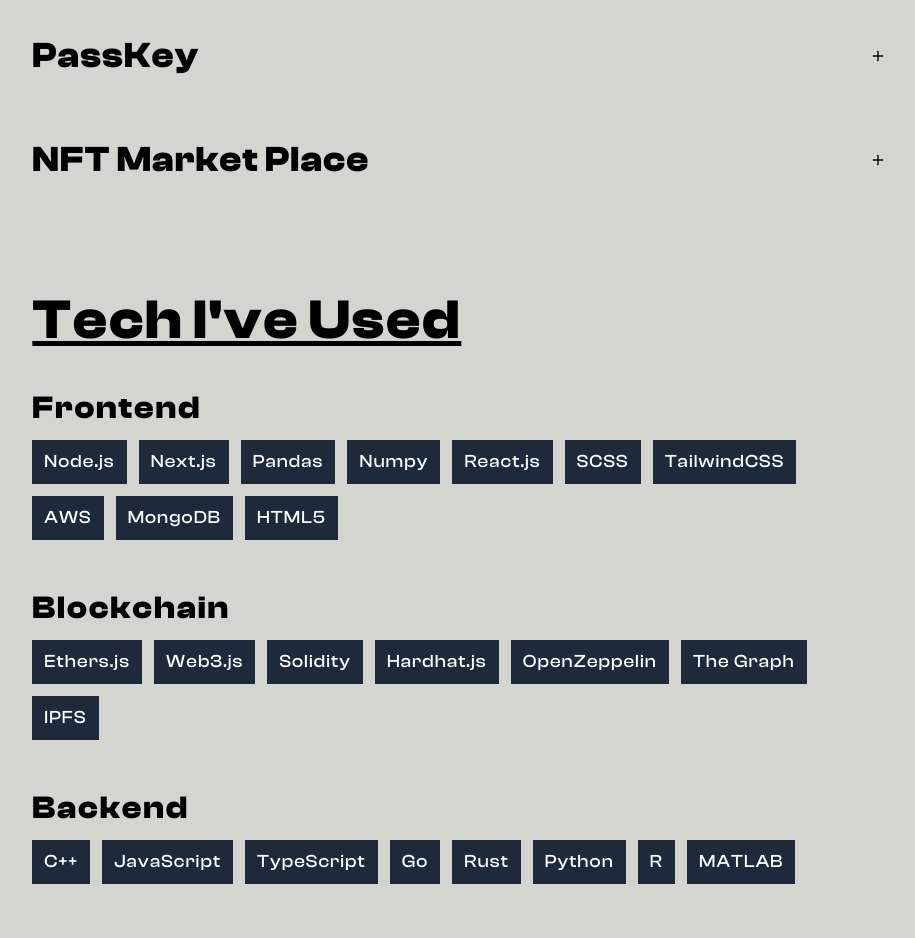
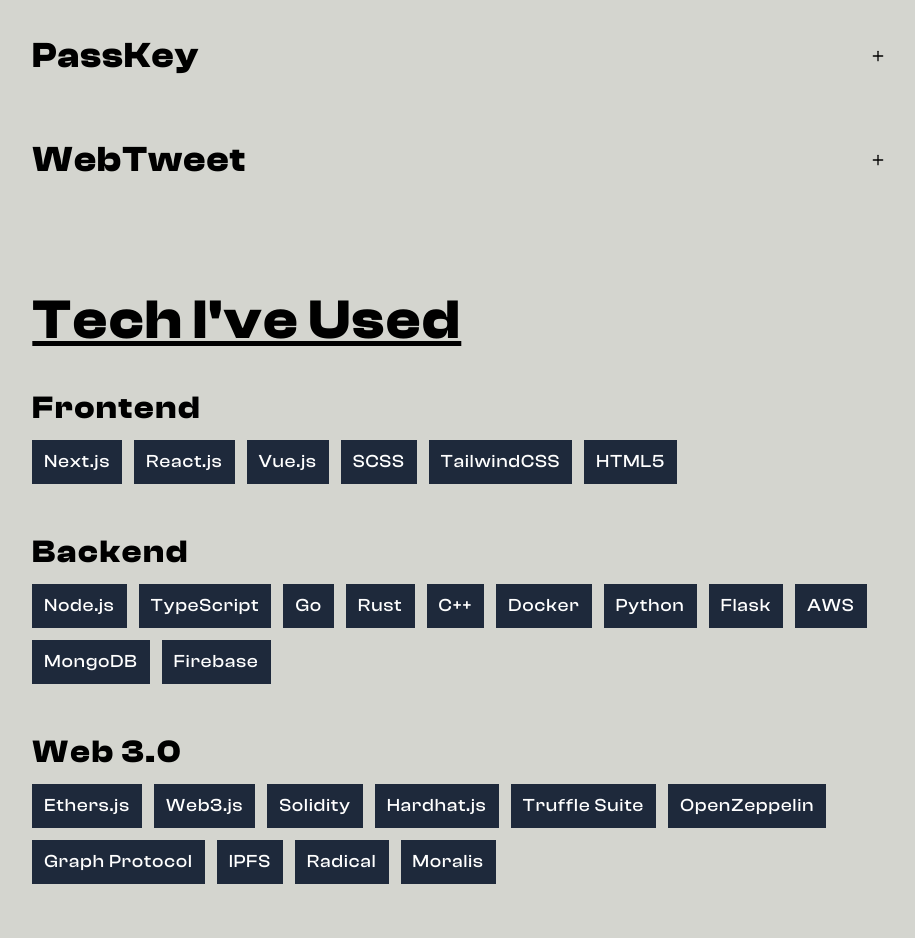
Before and after one commit to kaustav927/Portfolio2.0, a Next.js app in the folder portfolio2.0/: page / in a window 1280 px wide. Shown: the part 1220-2158 px from the top of the page, without its empty margins (181-1096 px from the left). Built offline with nearby package versions, Linux system fonts and the light colour scheme.

Commit message:
projects & skillz

```diff
--- a/portfolio2.0/components/Navbar.tsx
+++ b/portfolio2.0/components/Navbar.tsx
@@ -41,7 +41,7 @@
         </h1>
       </div>
 
-      <div className="flex flex-col ml-0 w-10/12">
+      <div className="flex flex-col ml-8 w-10/12">
         <Link href="/about" passHref>
           <h1
             className="text-md font-cd-medium dark:text-white py-4"
@@ -54,7 +54,7 @@
             About
           </h1>
         </Link>
-        <Link href="/Projects" passHref>
+        <Link href="/projects" passHref>
           <h1
             className="text-md font-cd-medium dark:text-white py-4"
             onClick={() =>
@@ -125,13 +125,13 @@
       ) : null}
 
       <div className="z-50 sticky top-0 w-screen overflow-x-none flex flex-col h-20 items-center filter bg-cool-white/70 dark:bg-slate-800/70 backdrop-blur-md ">
-        <nav className="flex items-center  py-4 container w-10/12 md:w-10/12 lg:w-8/12 lg:max-w-screen-lg overflow-hidden">
+        <nav className="flex items-center mt-1 py-4 container w-10/12 md:w-10/12 lg:w-8/12 lg:max-w-screen-lg overflow-hidden">
           <div className="w-3/12 flex items-left">
             <Link href="/" passHref>
                 <h1 className="cursor-default text-sm text-left font-cd-medium md:text-2xl md:font-cd-regular lg:text-2xl lg:font-cd-regular dark:text-white">@kaust_av</h1>
             </Link>
           </div>
-          <div className="w-9/12 flex justify-end  items-center font-cd-regular ">
+          <div className="w-9/12 flex justify-end items-center font-cd-regular ">
             <div
               className="z-50 flex relative w-8 h-8 flex-col justify-between items-center md:hidden"
               onClick={() => {
@@ -186,10 +186,10 @@
                   About
                 </h1>
               </Link>
-              <Link href="/Projects" passHref>
-                <a className="text-sm font-regular mx-2 dark:text-white">
+              <Link href="/projects" passHref>
+                <h1 className="text-sm font-regular mx-2 dark:text-white">
                   Projects
-                </a>
+                </h1>
               </Link>
               <Link href="/contact" passHref>
                 <h1 className="text-sm font-regular mx-2 dark:text-white">
--- a/portfolio2.0/components/Skills.tsx
+++ b/portfolio2.0/components/Skills.tsx
@@ -1,9 +1,10 @@
 import React from 'react'
 
 const Skills = () => {
-  const frontend = ["Node.js", "Next.js", "Pandas", "Numpy", "React.js", "SCSS", "TailwindCSS", "AWS", "MongoDB", "HTML5"]
-  const blockchain = ["Ethers.js", "Web3.js", "Solidity", "Hardhat.js", "OpenZeppelin", "The Graph", "IPFS"]
-  const backend = ["C++", "JavaScript", "TypeScript", "Go", "Rust", "Python", "R", "MATLAB"]
+  const frontend = [ "Next.js", "React.js", "Vue.js", "SCSS", "TailwindCSS", "HTML5"]
+  const blockchain = ["Ethers.js", "Web3.js", "Solidity", "Hardhat.js", "Truffle Suite", "OpenZeppelin", "Graph Protocol", "IPFS", "Radical", "Moralis"]
+  const backend = [ "Node.js", "TypeScript",  "Go", "Rust", "C++", "Docker", "Python", "Flask", "AWS", "MongoDB", "Firebase"]
+  const design = ["Photoshop", "Webflow", "Figma", "Canva", "Sketch", "Fusion360"]
   const title = "Tech I've Used"
   return (
 
@@ -19,19 +20,30 @@
             ))}
           </div>
 
-        <h1 className="text-xl font-cd-bold mt-8 dark:text-white">Blockchain</h1>
+        <h1 className="text-xl font-cd-bold mt-8 dark:text-white">Backend</h1>
+        <div className="flex-wrap flex mt-2">
+            {backend.map((item, index) => (
+              <span key={index} className="font-cd-medium mb-3 text-white bg-slate-800 dark:text-black dark:bg-cool-white text-sm mr-3 px-3 py-2">{item}</span>
+            ))}
+        </div>
+
+        <h1 className="text-xl font-cd-bold mt-8 dark:text-white">Web 3.0</h1>
         <div className="flex-wrap flex mt-2">
             {blockchain.map((item, index) => (
               <span key={index} className="font-cd-medium mb-3 text-white bg-slate-800 dark:text-black dark:bg-cool-white text-sm mr-3 px-3 py-2">{item}</span>
             ))}
           </div>
 
-        <h1 className="text-xl font-cd-bold mt-8 dark:text-white">Backend</h1>
+
+
+
+        <h1 className="text-xl font-cd-bold mt-8 dark:text-white">Design</h1>
         <div className="flex-wrap flex mt-2">
-            {backend.map((item, index) => (
+            {design.map((item, index) => (
               <span key={index} className="font-cd-medium mb-3 text-white bg-slate-800 dark:text-black dark:bg-cool-white text-sm mr-3 px-3 py-2">{item}</span>
             ))}
         </div>
+
 
       </div>
     </div>
--- a/portfolio2.0/projectData.json
+++ b/portfolio2.0/projectData.json
@@ -5,112 +5,111 @@
         "name": "Auto Apply",
         "id": "1",
         "timeLine": "August 2020",
-        "description": "Lorem ipsum dolor sit amet, consectetur adipiscing elit, sed do eiusmod tempor incididunt ut labore et dolore magna aliqua. Ut enim ad minim veniam, quis nostrud exercitation ullamco laboris nisi ut aliquip ex ea commodo consequat. Duis aute irure dolor in reprehenderit in voluptate velit esse cillum dolore eu fugiat nulla pariatur. ",
+        "description": "Description: Created a Python script allowing me to sign in to Linkedin and apply to software engineer internships automatically using the Selenium web automation library.",
         "githubLink": "https://github.com/kaustav927/AutoApply",
         "devpostLink": "",
         "websiteLink": "",
-        "Tools": ["React.js", "Vue.js", "Vercel", "Flask"]
+        "Tools": ["Python", "Selenium"]
     },
     {
         "name": "Portfolio 1.0",
         "id": "2",
         "timeLine": "June 2020",
-        "description": "Lorem ipsum dolor sit amet, consectetur adipiscing elit, sed do eiusmod tempor incididunt ut labore et dolore magna aliqua. Ut enim ad minim veniam, quis nostrud exercitation ullamco laboris nisi ut aliquip ex ea commodo consequat. Duis aute irure dolor in reprehenderit in voluptate velit esse cillum dolore eu fugiat nulla pariatur. ",
+        "description": "My first React project after learning about CSS, HTML and Javascript. Styled using bootstrap components and my own custom CSS, this website helped me land my first internship in tech. It has since been replaced with this current site after 2 years of use.",
         "githubLink": "https://github.com/kaustav927/Portfolio",
         "devpostLink": "",
-        "websiteLink": "",
-        "Tools": ["React.js", "Vue.js", "Vercel", "Flask"]
+        "websiteLink": "https://master.d1i5exj5s2yp69.amplifyapp.com/",
+        "Tools": ["React.js", "HTML", "CSS", "Bootstrap"]
     }
 ],
 "PD21" : [
     {
-        "name": "LPM",
+        "name": "Loan Prediction Model",
         "id": "1",
         "timeLine": "January 2021",
-        "description": "Lorem ipsum dolor sit amet, consectetur adipiscing elit, sed do eiusmod tempor incididunt ut labore et dolore magna aliqua. Ut enim ad minim veniam, quis nostrud exercitation ullamco laboris nisi ut aliquip ex ea commodo consequat. Duis aute irure dolor in reprehenderit in voluptate velit esse cillum dolore eu fugiat nulla pariatur. ",
+        "description": "Worked with co-workers at my previous company Finastra for the annual company-wide hackathon. LPM couples a multivariate deep-learning model API with a cross-platform frontend, enabling brokers to predict their applicant’s mortgage loan approval with 91%+ accuracy. Represented my team to a panel of international judges and ended up winning first place at Hack to The Future 2020.",
         "githubLink": "https://github.com/kaustav927/LoanPredictionModel",
         "devpostLink": "https://devpost.com/software/ml-in-ml",
         "websiteLink": "https://loan-prediction-model-kaustav927.vercel.app/",
-        "Tools": ["React.js", "Vue.js", "Vercel", "Flask"]
+        "Tools": ["Python", "Pandas", "Keras", "Scikit-learn", "Flask", "Vue.js"]
     },
 
     {
         "name": "QnA Space",
         "id": "2",
         "timeLine": "March 2021",
-        "description": "Lorem ipsum dolor sit amet, consectetur adipiscing elit, sed do eiusmod tempor incididunt ut labore et dolore magna aliqua. Ut enim ad minim veniam, quis nostrud exercitation ullamco laboris nisi ut aliquip ex ea commodo consequat. Duis aute irure dolor in reprehenderit in voluptate velit esse cillum dolore eu fugiat nulla pariatur. ",
+        "description": "Participated came second place in SF Hacks 2021 with my classmates from Western University to create an ed-tech concept for courses to facilitate remote learning. QnA Space provides course administrators with a dashboard to help them analyze and bridge the gap between course content being taught, and their student’s understanding of the material, in an online setting.",
         "githubLink": "https://github.com/prabh124/qna-space",
         "devpostLink": "https://devpost.com/software/qna-space",
         "websiteLink": "",
-        "Tools": ["React.js", "Vue.js", "Vercel", "Flask","React.js", "Vue.js", "Vercel", "Flask"]
+        "Tools": ["Python", "Pandas", "GCP", "AutoML","Cloud Natural Language", "Figma"]
     },
 
     {
         "name": "DeComm",
         "id": "3",
         "timeLine": "June 2021",
-        "description": "Lorem ipsum dolor sit amet, consectetur adipiscing elit, sed do eiusmod tempor incididunt ut labore et dolore magna aliqua. Ut enim ad minim veniam, quis nostrud exercitation ullamco laboris nisi ut aliquip ex ea commodo consequat. Duis aute irure dolor in reprehenderit in voluptate velit esse cillum dolore eu fugiat nulla pariatur. ",
+        "description": "A Full-stack local-classified e-commerce application for the DeFi space. Enables users to buy and sell local goods and services using a Web 3.0 crypto wallet like Metamask, supporting transactions with ERC-20 standard DAI and USDT stable coins. ",
         "githubLink": "https://github.com/kaustav927/DeComm",
         "devpostLink": "",
         "websiteLink": "",
-        "Tools": ["React.js", "Vue.js", "Vercel", "Flask","React.js", "Vue.js", "Vercel", "Flask"]
+        "Tools": ["Solidity", "Truffle Suite", "Ethers.js", "Node.js","MongoDB", "React.js"]
     },
 
     {
         "name": "BSC Token Sniper Bot",
         "id": "4",
         "timeLine": "May 2021",
-        "description": "Lorem ipsum dolor sit amet, consectetur adipiscing elit, sed do eiusmod tempor incididunt ut labore et dolore magna aliqua. Ut enim ad minim veniam, quis nostrud exercitation ullamco laboris nisi ut aliquip ex ea commodo consequat. Duis aute irure dolor in reprehenderit in voluptate velit esse cillum dolore eu fugiat nulla pariatur. ",
+        "description": "Created a bot allowing users to purchase a BSC token as soon as liquidity is added to the token’s contract address. Users need to set up their own node with Moralis for the Binance Smart Chain Web Socket endpoint which is to be configured in app. Users can purchase a pre-determined token amount as soon as liquidity is added at launch. ",
         "githubLink": "https://github.com/kaustav927/CryptoSniperBotBSC",
         "devpostLink": "",
         "websiteLink": "",
-        "Tools": ["React.js", "Vue.js", "Vercel", "Flask","React.js", "Vue.js", "Vercel", "Flask"]
+        "Tools": ["Node.js", "Ethers.js", "Moralis"]
     }
 ],
 
 "PD22" : [
     {
-        "name": "LPM",
+        "name": "Chat Dapp",
         "id": "1",
-        "timeLine": "January 2021",
-        "description": "Lorem ipsum dolor sit amet, consectetur adipiscing elit, sed do eiusmod tempor incididunt ut labore et dolore magna aliqua. Ut enim ad minim veniam, quis nostrud exercitation ullamco laboris nisi ut aliquip ex ea commodo consequat. Duis aute irure dolor in reprehenderit in voluptate velit esse cillum dolore eu fugiat nulla pariatur. ",
-        "githubLink": "https://github.com/kaustav927/LoanPredictionModel",
-        "devpostLink": "https://devpost.com/software/ml-in-ml",
-        "websiteLink": "https://loan-prediction-model-kaustav927.vercel.app/",
-        "Tools": ["React.js", "Vue.js", "Vercel", "Flask"]
+        "timeLine": "January 2022",
+        "description": "A Web3.0 messaging app which allows users to sign in with their wallet and send and receive messages to and from other users signed in to the app. Currently only works for 1 instance (2 users). The site may be down since I use Moralis’s free tire.",
+        "githubLink": "https://github.com/kaustav927/messenger",
+        "devpostLink": "",
+        "websiteLink": "",
+        "Tools": ["Next.js", "TailwindCSS", "React.js", "Moralis", "Polygon"]
     },
 
     {
-        "name": "QnA Space",
+        "name": "PassKey",
         "id": "2",
-        "timeLine": "March 2021",
-        "description": "Lorem ipsum dolor sit amet, consectetur adipiscing elit, sed do eiusmod tempor incididunt ut labore et dolore magna aliqua. Ut enim ad minim veniam, quis nostrud exercitation ullamco laboris nisi ut aliquip ex ea commodo consequat. Duis aute irure dolor in reprehenderit in voluptate velit esse cillum dolore eu fugiat nulla pariatur. ",
-        "githubLink": "https://github.com/prabh124/qna-space",
-        "devpostLink": "https://devpost.com/software/qna-space",
+        "timeLine": "March 2022",
+        "description": "Created this as part of my fourth year Human Computer Interaction course at Western University with a group of 6 CS classmates. Chose to re design a password manager (KeyPass) and make it available as a webapp.",
+        "githubLink": "https://github.com/kaustav927/PassKey",
+        "devpostLink": "",
+        "websiteLink": "https://pass-q7s3urrfx-kaustav927.vercel.app/",
+        "Tools": ["Next.js", "TailwindCSS", "React.js", "Vercel","Firebase", "Figma"]
+    },
+    {
+        "name": "This Website",
+        "id": "3",
+        "timeLine": "February 2022",
+        "description": "Made this portfolio website as an upgrade to my previous portfolio website from 2020. Added a dark mode, moved from single-page to multi-page, and architected it so it is easy to update static data such as projects and skills. ",
+        "githubLink": "https://github.com/kaustav927/Portfolio2.0",
+        "devpostLink": "",
         "websiteLink": "",
-        "Tools": ["React.js", "Vue.js", "Vercel", "Flask","React.js", "Vue.js", "Vercel", "Flask"]
+        "Tools": ["Next.js", "TailwindCSS", "React.js", "TypeScript", "Vercel" ]
     },
 
     {
-        "name": "DeComm",
-        "id": "3",
-        "timeLine": "June 2021",
-        "description": "Lorem ipsum dolor sit amet, consectetur adipiscing elit, sed do eiusmod tempor incididunt ut labore et dolore magna aliqua. Ut enim ad minim veniam, quis nostrud exercitation ullamco laboris nisi ut aliquip ex ea commodo consequat. Duis aute irure dolor in reprehenderit in voluptate velit esse cillum dolore eu fugiat nulla pariatur. ",
-        "githubLink": "https://github.com/kaustav927/DeComm",
-        "devpostLink": "",
-        "websiteLink": "",
-        "Tools": ["React.js", "Vue.js", "Vercel", "Flask","React.js", "Vue.js", "Vercel", "Flask"]
-    },
-
-    {
-        "name": "BSC Token Sniper Bot",
+        "name": "WebTweet",
         "id": "4",
         "timeLine": "May 2021",
-        "description": "Lorem ipsum dolor sit amet, consectetur adipiscing elit, sed do eiusmod tempor incididunt ut labore et dolore magna aliqua. Ut enim ad minim veniam, quis nostrud exercitation ullamco laboris nisi ut aliquip ex ea commodo consequat. Duis aute irure dolor in reprehenderit in voluptate velit esse cillum dolore eu fugiat nulla pariatur. ",
-        "githubLink": "https://github.com/kaustav927/CryptoSniperBotBSC",
+        "description": "Developed a fully decentralized personal twitter page which stores tweet information using IPFS, queries Polygon chain data with Graph protocol and the frontend is hosted using Radical. ",
+        "githubLink": "https://github.com/kaustav927/web-tweet",
         "devpostLink": "",
-        "websiteLink": "",
-        "Tools": ["React.js", "Vue.js", "Vercel", "Flask","React.js", "Vue.js", "Vercel", "Flask"]
+        "websiteLink": "https://web-tweet.vercel.app/",
+        "Tools": ["Solidity", "Hardhat.js", "Ethers.js", "Next.js", "React.js", "TailwindCSS", "Graph Protocol", "Radical", "IPFS", "Polygon"]
     }
 
 ],
@@ -118,46 +117,46 @@
 "BestProjectData" : [
 
     {
-        "name": "LPM",
+        "name": "Loan Prediction Model",
         "id": "1",
         "timeLine": "January 2021",
-        "description": "Lorem ipsum dolor sit amet, consectetur adipiscing elit, sed do eiusmod tempor incididunt ut labore et dolore magna aliqua. Ut enim ad minim veniam, quis nostrud exercitation ullamco laboris nisi ut aliquip ex ea commodo consequat. Duis aute irure dolor in reprehenderit in voluptate velit esse cillum dolore eu fugiat nulla pariatur. ",
+        "description": "Worked with co-workers at my previous company Finastra for the annual company-wide hackathon. LPM couples a multivariate deep-learning model API with a cross-platform frontend, enabling brokers to predict their applicant’s mortgage loan approval with 91%+ accuracy. Represented my team to a panel of international judges and ended up winning first place at Hack to The Future 2020.",
         "githubLink": "https://github.com/kaustav927/LoanPredictionModel",
         "devpostLink": "https://devpost.com/software/ml-in-ml",
         "websiteLink": "https://loan-prediction-model-kaustav927.vercel.app/",
-        "Tools": ["React.js", "Vue.js", "Vercel", "Flask"]
+        "Tools": ["Python", "Pandas", "Keras", "Scikit-learn", "Flask", "Vue.js"]
     },
 
     {
         "name": "QnA Space",
         "id": "2",
         "timeLine": "March 2021",
-        "description": "Lorem ipsum dolor sit amet, consectetur adipiscing elit, sed do eiusmod tempor incididunt ut labore et dolore magna aliqua. Ut enim ad minim veniam, quis nostrud exercitation ullamco laboris nisi ut aliquip ex ea commodo consequat. Duis aute irure dolor in reprehenderit in voluptate velit esse cillum dolore eu fugiat nulla pariatur. ",
+        "description": "Participated came second place in SF Hacks 2021 with my classmates from Western University to create an ed-tech concept for courses to facilitate remote learning. QnA Space provides course administrators with a dashboard to help them analyze and bridge the gap between course content being taught, and their student’s understanding of the material, in an online setting.",
         "githubLink": "https://github.com/prabh124/qna-space",
         "devpostLink": "https://devpost.com/software/qna-space",
         "websiteLink": "",
-        "Tools": ["React.js", "Vue.js", "Vercel", "Flask","React.js", "Vue.js", "Vercel", "Flask"]
+        "Tools": ["Python", "Pandas", "GCP", "AutoML","Cloud Natural Language", "Figma"]
     },
     {
         "name": "PassKey",
-        "id": "2",
+        "id": "3",
         "timeLine": "March 2022",
-        "description": "Lorem ipsum dolor sit amet, consectetur adipiscing elit, sed do eiusmod tempor incididunt ut labore et dolore magna aliqua. Ut enim ad minim veniam, quis nostrud exercitation ullamco laboris nisi ut aliquip ex ea commodo consequat. Duis aute irure dolor in reprehenderit in voluptate velit esse cillum dolore eu fugiat nulla pariatur. ",
+        "description": "Created this as part of my fourth year Human Computer Interaction course at Western University with a group of 6 CS classmates. Chose to re design a password manager (KeyPass) and make it available as a webapp.",
         "githubLink": "https://github.com/kaustav927/PassKey",
         "devpostLink": "",
         "websiteLink": "https://pass-q7s3urrfx-kaustav927.vercel.app/",
-        "Tools": ["React.js", "Vue.js", "Vercel", "Flask"]
+        "Tools": ["Next.js", "TailwindCSS", "React.js", "Vercel","Firebase", "Figma"]
     },
 
     {
-        "name": "NFT Market Place",
+        "name": "WebTweet",
         "id": "4",
-        "timeLine": "Dec 2020-Jan 2021",
-        "description": "Lorem ipsum dolor sit amet, consectetur adipiscing elit, sed do eiusmod tempor incididunt ut labore et dolore magna aliqua. Ut enim ad minim veniam, quis nostrud exercitation ullamco laboris nisi ut aliquip ex ea commodo consequat. Duis aute irure dolor in reprehenderit in voluptate velit esse cillum dolore eu fugiat nulla pariatur. ",
-        "githubLink": "",
+        "timeLine": "May 2021",
+        "description": "Developed a fully decentralized personal twitter page which stores tweet information using IPFS, queries Polygon chain data with Graph protocol and the frontend is hosted using Radical. ",
+        "githubLink": "https://github.com/kaustav927/web-tweet",
         "devpostLink": "",
-        "websiteLink": "",
-        "Tools": ["React.js", "Vue.js", "Vercel", "Flask"]
+        "websiteLink": "https://web-tweet.vercel.app/",
+        "Tools": ["Solidity", "Hardhat.js", "Ethers.js", "Next.js", "React.js", "TailwindCSS", "Graph Protocol", "Radical", "IPFS", "Polygon"]
     }
 ]
 
```
